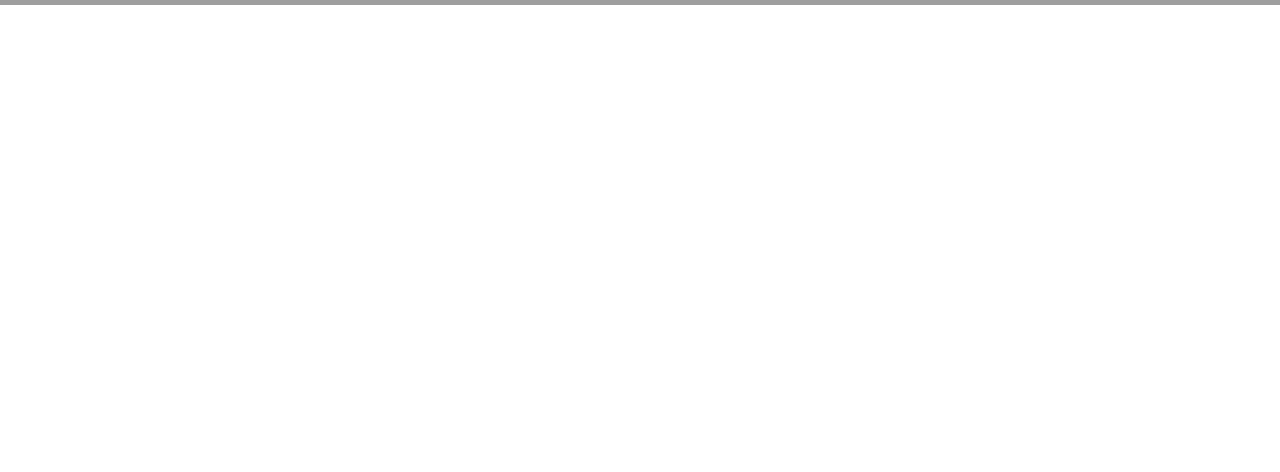
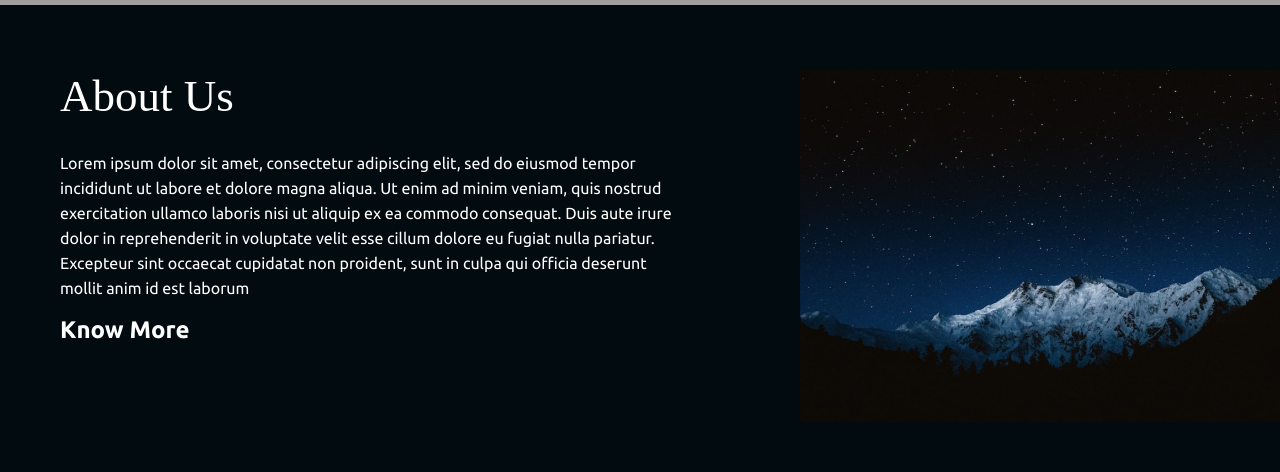
Before and after one commit to Rio-awsm/peakMaps, a plain HTML site: page index.html in a window 1280 px wide. Shown: the part 1027-1499 px from the top of the page. Before the commit the page ends 1032 px from the top, so only its background shows below. Drawn offline with Linux system fonts and the light colour scheme; grey boxes are pictures that could not be loaded; a web font is replaced by a local one.

Commit message:
about us added

```diff
--- a/index.html
+++ b/index.html
@@ -65,5 +65,15 @@
             </section>
         </section>
     </section>
+    <section class="about">
+        <img src="./images/mountain2.png" alt="mountain image" class="about-img">
+        <p class="about-heading">About Us</p>
+        <section class="about-text">Lorem ipsum dolor sit amet, consectetur adipiscing elit, sed do eiusmod tempor incididunt ut labore et dolore magna aliqua. Ut enim ad minim veniam, quis nostrud exercitation ullamco laboris nisi ut aliquip ex ea commodo consequat. Duis aute irure dolor in reprehenderit in voluptate velit esse cillum dolore eu fugiat nulla pariatur. Excepteur sint occaecat cupidatat non proident, sunt in culpa qui officia deserunt mollit anim id est laborum
+          <p><a href="" class="know">Know More</a></p>
+        </section>
+    </section>
+    <section class="blogs">
+
+    </section>
   </body>
 </html>
--- a/styles.css
+++ b/styles.css
@@ -1,114 +1,153 @@
 body {
   margin: 0px;
 }
-.hero-section{
+.hero-section {
   background-image: url(./images/mountain1.png);
   height: 1032px;
   background-repeat: no-repeat;
   background-size: cover;
 }
 
-.navbar{
+.navbar {
   display: flex;
   padding-top: 5px;
-
 }
 
-.logo{
+.logo {
   height: 57px;
-    padding-top: 12px ;
+  padding-top: 12px;
 }
 
-.nav-logo{
+.nav-logo {
   padding-left: 56px;
 }
 
-.nav-elements{
+.nav-elements {
   display: flex;
   gap: 80px;
-    font-family: 'Quando', serif;
-    font-size:20px ;
+  font-family: "Quando", serif;
+  font-size: 20px;
   color: white;
   padding-left: 410px;
-
 }
 
-.hero-text{
+.hero-text {
   padding-left: 58px;
   padding-top: 66px;
 }
 
-.main-text{
-    font-family: 'Quando', serif;
-    font-size:45px ;
+.main-text {
+  font-family: "Quando", serif;
+  font-size: 45px;
   color: white;
   line-height: 27px;
-    font-weight:normal;
+  font-weight: normal;
 }
-.sub-text{
-    font-family: 'Ubuntu', serif;
-    font-size:22px ;
+.sub-text {
+  font-family: "Ubuntu", serif;
+  font-size: 22px;
   color: white;
   font-weight: light;
   line-height: 18px;
   margin-bottom: 32px;
 }
-.hero-btn{
-    font-family: 'Ubuntu', serif;
+.hero-btn {
+  font-family: "Ubuntu", serif;
   font-size: 18px;
-    font-weight:normal;
+  font-weight: normal;
   color: white;
   height: 66px;
   width: 257px;
   text-align: center;
-    border-radius:8px;
+  border-radius: 8px;
   background-color: #0a475b75;
   border-color: white;
   cursor: pointer;
 }
 
-.hero-btn:hover{
+.hero-btn:hover {
   background-color: #04384af9;
 }
 
-.features{
+.features {
   display: flex;
   padding-top: 150px;
-    gap:200px
+  gap: 200px;
 }
 
-.feature-body{
-    line-height:25px;
+.feature-body {
+  line-height: 25px;
   cursor: pointer;
 }
 
-.heading{
-    font-family: 'Quando', serif;
+.heading {
+  font-family: "Quando", serif;
   color: white;
   font-size: 24px;
   padding-left: 10px;
 }
-.heading:hover{
-    font-size:27px;
-
+.heading:hover {
+  font-size: 27px;
 }
 
-.text{
-    font-family:'Ubuntu', serif;
+.text {
+  font-family: "Ubuntu", serif;
   color: white;
   line-height: 10px;
   padding-left: 10px;
   font-weight: lighter;
 }
 
-
-.feature-line{
+.feature-line {
   border: 3px dashed rgba(255, 255, 255, 0.82);
   border-right: 0;
   border-top: 0;
   border-bottom: 0;
 }
-.feature-line:hover{
+.feature-line:hover {
   border-left: 3px solid rgba(255, 255, 255, 0.82);
+}
 
+.about {
+  background-color: #020b10;
+  height: 500px;
 }
+.about-img {
+  position: absolute;
+  left: 800px;
+  top: 1097px;
+  cursor: pointer;
+}
+.about-img:hover{
+    transform: scale(1.1);
+}
+
+.about-heading {
+  margin: 0;
+  font-family: "Quando", serif;
+  font-size: 45px;
+  color: white;
+  position: absolute;
+  top: 1097px;
+  left:60px;
+}
+
+.about-text{
+    height:212px ;
+    width: 617px;
+    font-family: "Ubuntu",serif;
+    color: white;
+    line-height: 25px;
+    position: absolute;
+    left:60px;
+    top:1178px;
+}
+.know{
+    text-decoration: none;
+    font-family: "Ubuntu",serif;
+    color: white;
+    font-size: 24px;
+    font-style: normal;
+    font-weight: 600;
+    padding-top: 32px;
+}
```
Lines whose indentation alone changed are shown as unchanged.
